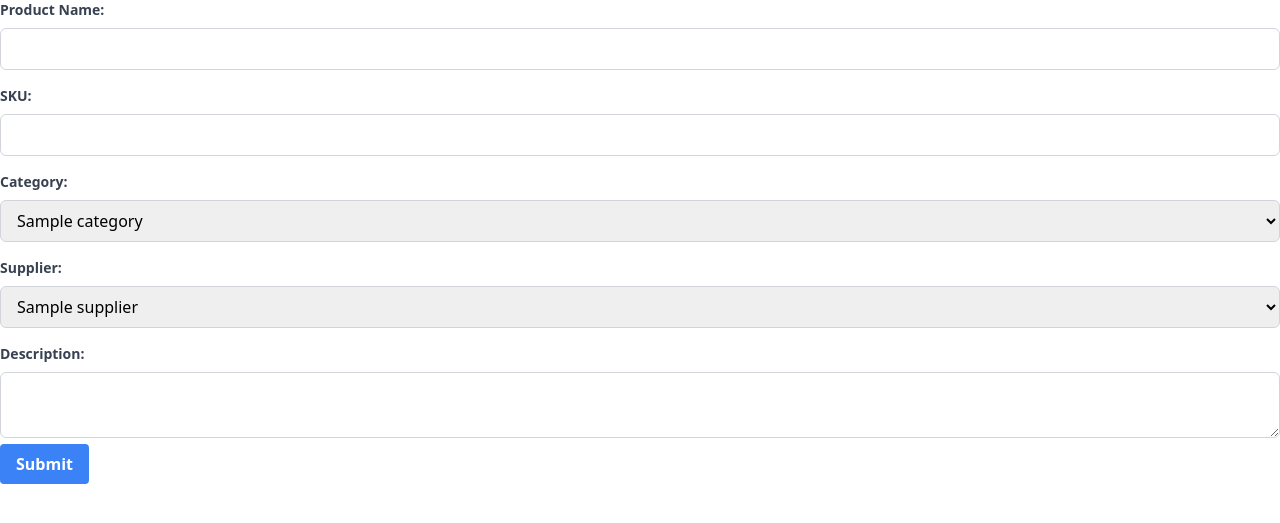
After one commit to SemiiNat/YVIIMS, a PHP site: template html/src/Views/product/create.php in a window 1280 px wide. The commit adds this page. Shown: the top 523 px of the page. Run offline with PHP 8.4, Linux system fonts and the light colour scheme; the template is opened without the code that fills it: most values are stand-ins (such as "Sample title", 1, 10 or a date in 2020); a stand-in replaces the project's code that opens the database connection; some libraries are stand-ins or nearby versions.

Commit message:
feat: new product create page

```diff
--- a/html/container.php
+++ b/html/container.php
@@ -32,7 +32,8 @@ $container->register(DashboardController::class, function () {
 $container->register(ProductController::class, function () use ($container) {
     $productService = $container->get(ProductService::class);
     $categoryService = $container->get(CategoryService::class);
-    return new ProductController($productService, $categoryService);
+    $supplierService = $container->get(SupplierService::class);
+    return new ProductController($productService, $categoryService, $supplierService);
 });
 
 $container->register(CategoryController::class, function () use ($container) {
--- a/html/router.php
+++ b/html/router.php
@@ -26,6 +26,7 @@ $routes->add(new Route('POST', '/logout', [AuthController::class, 'logout']));
 
 // product controller
 $routes->add(new Route('GET', '/product', [ProductController::class, 'index']));
+$routes->add(new Route('GET', '/product/create', [ProductController::class, 'create']));
 
 // category controller
 $routes->add(new Route('POST', '/category', [CategoryController::class, 'save']));
--- a/html/src/Views/partials/header.php
+++ b/html/src/Views/partials/header.php
@@ -8,6 +8,6 @@
     <link rel="stylesheet" href="https://cdnjs.cloudflare.com/ajax/libs/font-awesome/6.4.2/css/all.min.css">
     <script src="https://cdn.jsdelivr.net/npm/sweetalert2@11"></script>
     <script src="https://unpkg.com/htmx.org@1.9.12"></script>
-    <link rel="stylesheet" href="public/css/output.css">
+    <link rel="stylesheet" href="/public/css/output.css">
     <title>IMS - YVI Skin Care Products</title>
 </head>
--- /dev/null
+++ b/html/src/Views/product/create.php
@@ -0,0 +1,42 @@
+<?php
+
+use App\Http\View;
+
+View::startSection('content');
+?>
+<div class="container mx-auto"></div>
+<form>
+    <div class="mb-4">
+        <label for="product_name" class="block text-gray-700 text-sm font-bold mb-2">Product Name:</label>
+        <input type="text" id="product_name" name="product_name" class="w-full border border-gray-300 rounded-md py-2 px-3 focus:outline-none focus:ring-1 focus:ring-blue-500">
+    </div>
+    <div class="mb-4">
+        <label for="sku" class="block text-gray-700 text-sm font-bold mb-2">SKU:</label>
+        <input type="text" id="sku" name="sku" class="w-full border border-gray-300 rounded-md py-2 px-3 focus:outline-none focus:ring-1 focus:ring-blue-500">
+    </div>
+    <div class="mb-4">
+        <label for="category" class="block text-gray-700 text-sm font-bold mb-2">Category:</label>
+        <select id="category" name="category" class="w-full border border-gray-300 rounded-md py-2 px-3 focus:outline-none focus:ring-1 focus:ring-blue-500">
+            <?php foreach ($categories as $category) : ?>
+                <option value="<?= $category['id'] ?>"><?= $category['category_name'] ?></option>
+            <?php endforeach; ?>
+        </select>
+    </div>
+    <div class="mb-4">
+        <label for="supplier" class="block text-gray-700 text-sm font-bold mb-2">Supplier:</label>
+        <select id="supplier" name="supplier" class="w-full border border-gray-300 rounded-md py-2 px-3 focus:outline-none focus:ring-1 focus:ring-blue-500">
+            <?php foreach ($suppliers as $supplier) : ?>
+                <option value="<?= $supplier['id'] ?>"><?= $supplier['supplier_name'] ?></option>
+            <?php endforeach; ?>
+        </select>
+    </div>
+    <label for="description" class="block text-gray-700 text-sm font-bold mb-2">Description:</label>
+    <textarea id="description" name="description" class="w-full border border-gray-300 rounded-md py-2 px-3 focus:outline-none focus:ring-1 focus:ring-blue-500"></textarea>
+
+    <button type="submit" class="bg-blue-500 hover:bg-blue-700 text-white font-bold py-2 px-4 rounded">Submit</button>
+</form>
+</div>
+
+<?php
+View::endSection('content');
+?>
```
Also changed, not shown: html/public/css/output.css (+37 -65 lines), html/src/Controllers/ProductController.php (+21 -2 lines), html/src/Views/product/index.php (renamed from html/src/Views/productPage.php).
